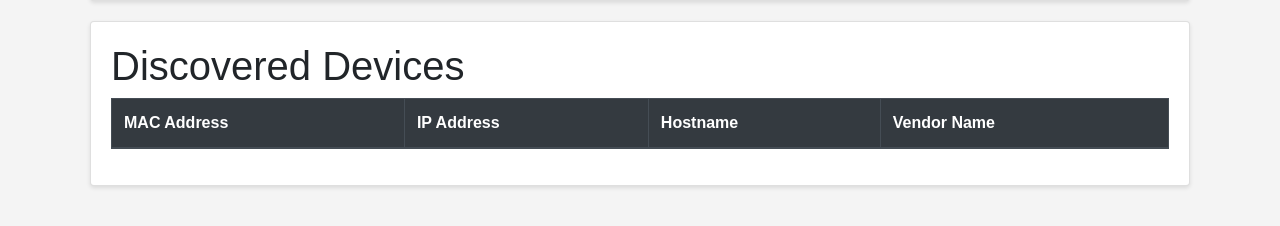
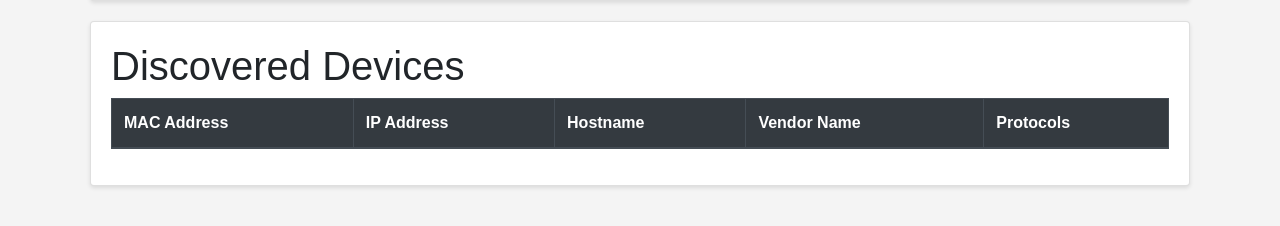
Before and after one commit to cylab-be/smart-router, a Django app: page / in a window 1280 px wide. Shown: the part 631-857 px from the top of the page. Run offline with Django 4.2, Linux system fonts and the light colour scheme; data that the repository does not hold is empty; some libraries are stand-ins or nearby versions.

Commit message:
Display protocols in dashboard

```diff
--- a/templates/dashboard/index.html
+++ b/templates/dashboard/index.html
@@ -122,6 +122,7 @@
                         <th>IP Address</th>
                         <th>Hostname</th>
                         <th>Vendor Name</th>
+                        <th>Protocols</th>
                     </tr>
                 </thead>
                 <tbody>
@@ -131,6 +132,7 @@
                         <td>{{ device.src_ip }}</td>
                         <td>{{ device.hostname }}</td>
                         <td>{{ device.vendor_name }}</td>
+                        <td>{{ device.protocols|join:", " }}</td>
                     </tr>
                     {% endfor %}
                 </tbody>
```
